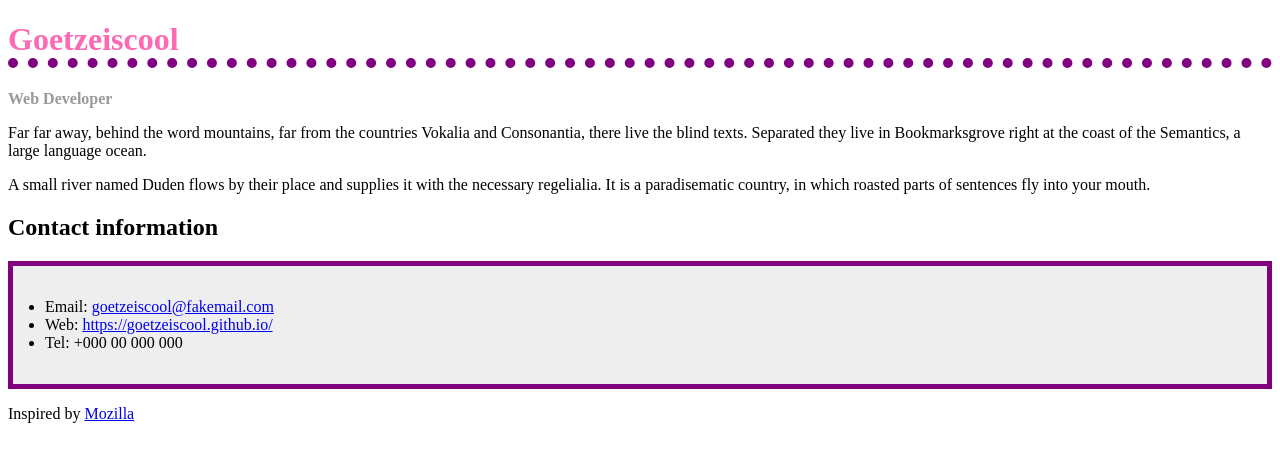
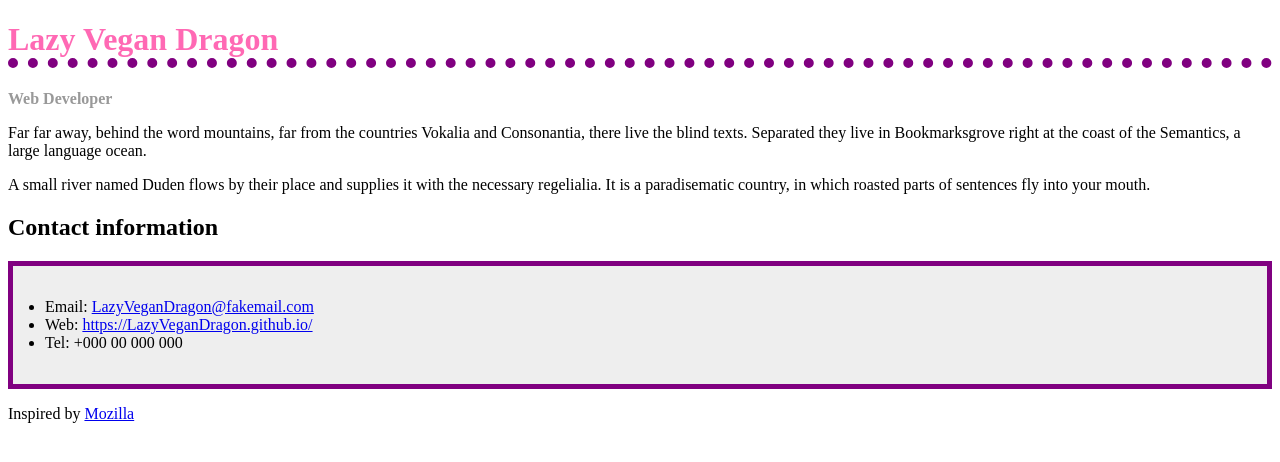
Before and after one commit to lazyvegandragon/mozilla, a plain HTML site: page index.html in a window 1280 px wide. Drawn offline with Linux system fonts and the light colour scheme.

Commit message:
Update index.html

```diff
--- a/index.html
+++ b/index.html
@@ -13,7 +13,7 @@
 
 <body>
     <main>
-        <h1>Goetzeiscool</h1>
+        <h1>Lazy Vegan Dragon</h1>
         <div class="job-title">Web Developer</div>
         <p>Far far away, behind the word mountains, far from the countries Vokalia and Consonantia, there live the blind
             texts. Separated they live in Bookmarksgrove right at the coast of the Semantics, a large language ocean.
@@ -24,8 +24,8 @@
 
         <h2>Contact information</h2>
         <ul>
-            <li>Email: <a href="mailto:goetze@fakemail.com">goetzeiscool@fakemail.com</a></li>
-            <li>Web: <a href="https://goetzeiscool.github.io/">https://goetzeiscool.github.io/</a></li>
+            <li>Email: <a href="mailto:goetze@fakemail.com">LazyVeganDragon@fakemail.com</a></li>
+            <li>Web: <a href="https://LazyVeganDragon.github.io/">https://LazyVeganDragon.github.io/</a></li>
             <li>Tel: +000 00 000 000</li>
         </ul>
         <p>Inspired by <a
```
